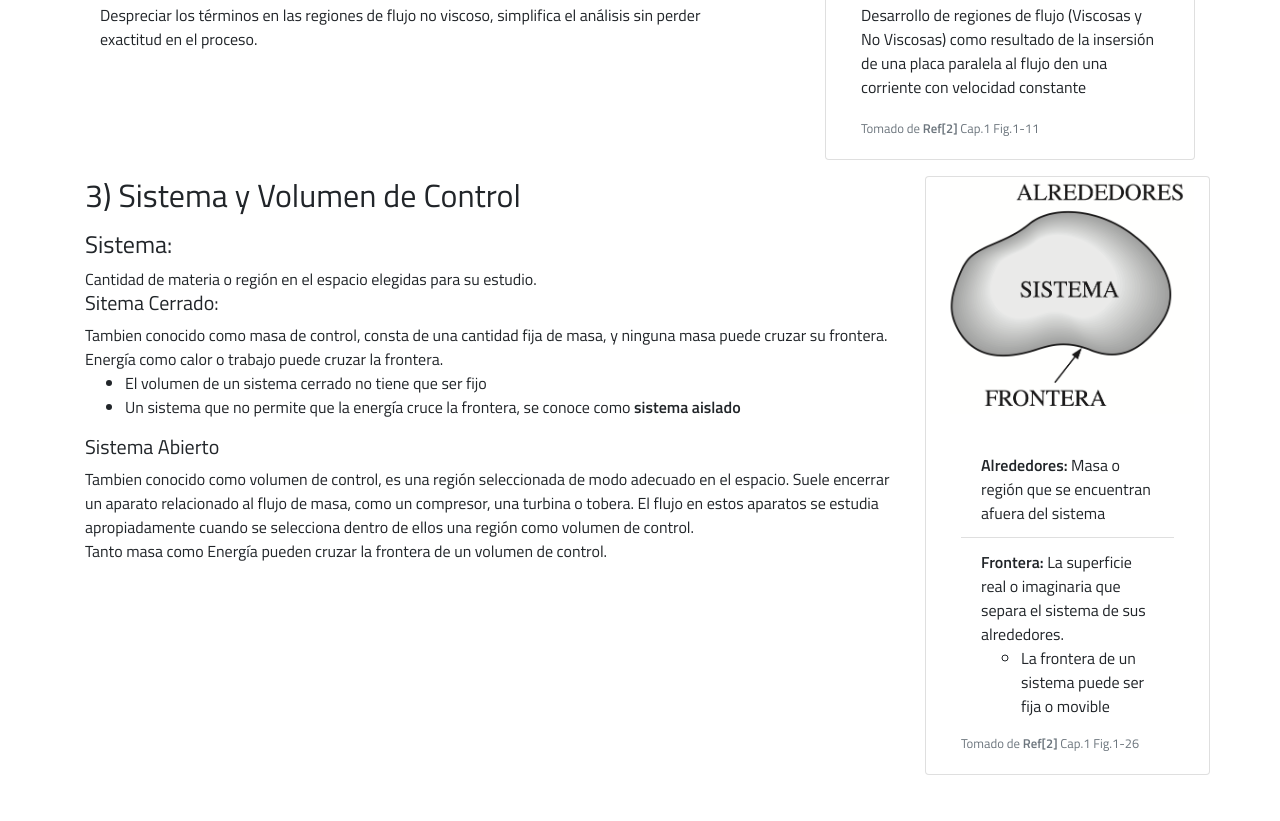
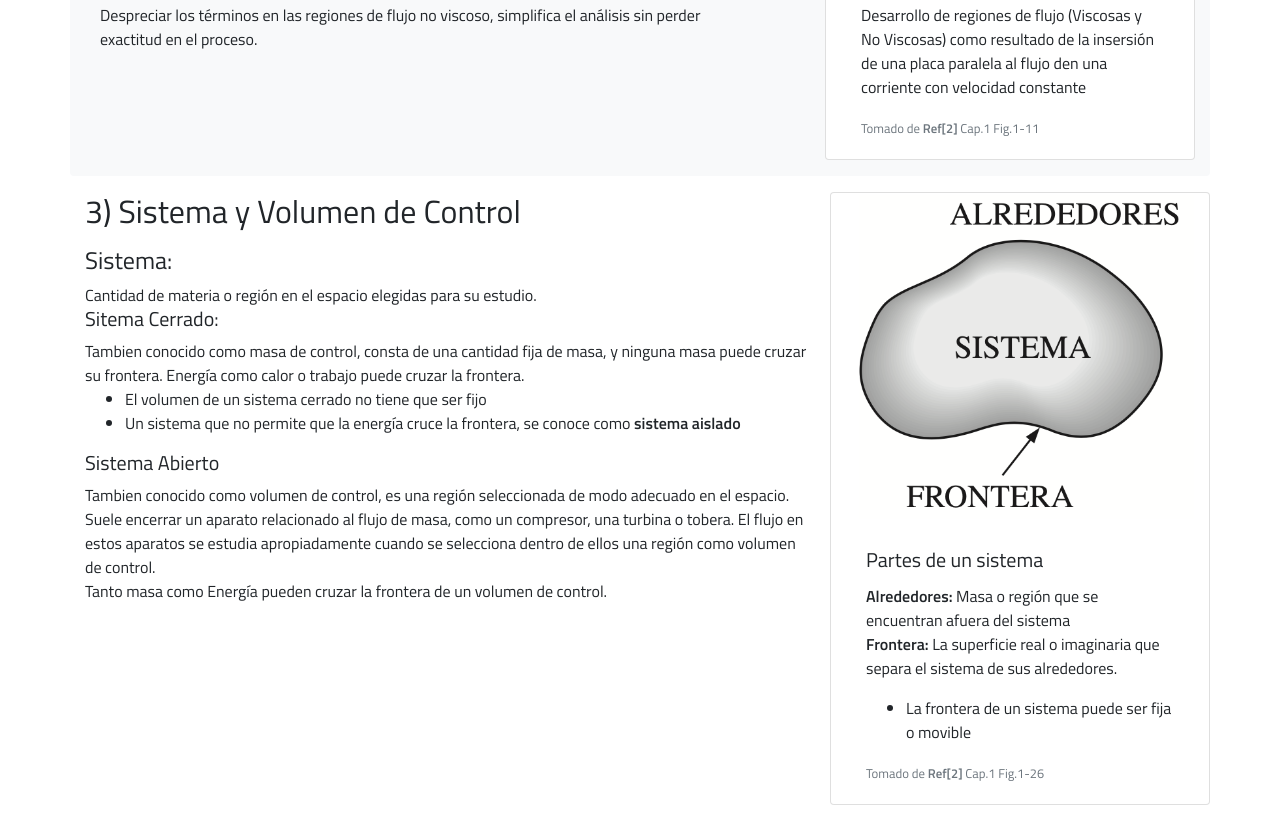
Before and after one commit to Peter24K2G/Autoaprendizaje, a plain HTML site: page Contenido/MecDeFlu/Introduccion.html in a window 1280 px wide. Shown: the part 2454-3275 px from the top of the page. Before the commit the page ends 3245 px from the top, so only its background shows below. Drawn offline with nearby package versions, Linux system fonts and the light colour scheme.

Commit message:
detalles de la pag introduccion

```diff
--- a/Contenido/MecDeFlu/Introduccion.html
+++ b/Contenido/MecDeFlu/Introduccion.html
@@ -263,7 +263,7 @@
             </div>
         </div>
         <div class="row">
-            <div class="col-12">
+            <div class="col-12 bg-light rounded" style="margin-bottom: 1em;">
                 <nav>
                     <div class="nav nav-tabs" id="nav-tab" rode="tablist">
                         <a class="nav-item nav-link active" id="nav-first-tab" data-toggle="tab" href="#nav-first"
@@ -531,7 +531,7 @@
             </div>
         </div>
         <div class="row">
-            <div class="col-12 col-md-9">
+            <div class="col-12 col-md-8">
                 <h2>3) Sistema y Volumen de Control</h2>
                 <p>
                 <h4>Sistema:</h4> Cantidad de materia o región en el espacio elegidas para su estudio.
@@ -549,19 +549,17 @@
                 Tanto masa como Energía pueden cruzar la frontera de un volumen de control.
                 </p>
             </div>
-            <div class="col-12 col-md-3 card mb-3 float-right">
+            <div class="col-12 col-md-4 card mb-3 float-right">
                 <img class="card-img-top" src="../../img/MecDeFlu/L2-fig1-26.png" alt="Card image cap">
                 <div class="card-body">
-                    <ul class="list-group list-group-flush">
-                        <li class="list-group-item"><b>Alrededores:</b> Masa o región que se encuentran afuera del
-                            sistema</li>
-                        <li class="list-group-item"><b>Frontera:</b> La superficie real o imaginaria que separa el
-                            sistema de sus alrededores.
-                            <ul>
-                                <li>La frontera de un sistema puede ser fija o movible</li>
-                            </ul>
-                        </li>
-                    </ul>
+                    <h5 class="card-title">Partes de un sistema</h5>
+                    <p class="card-text">
+                        <b>Alrededores:</b> Masa o región que se encuentran afuera del sistema<br>
+                        <b>Frontera:</b> La superficie real o imaginaria que separa el sistema de sus alrededores.
+                        <ul>
+                            <li>La frontera de un sistema puede ser fija o movible</li>
+                        </ul>
+                    </p>
                     <p class="card-text"><small class="text-muted">Tomado de <b>Ref[2]</b> Cap.1 Fig.1-26</small></p>
                 </div>
             </div>
```
